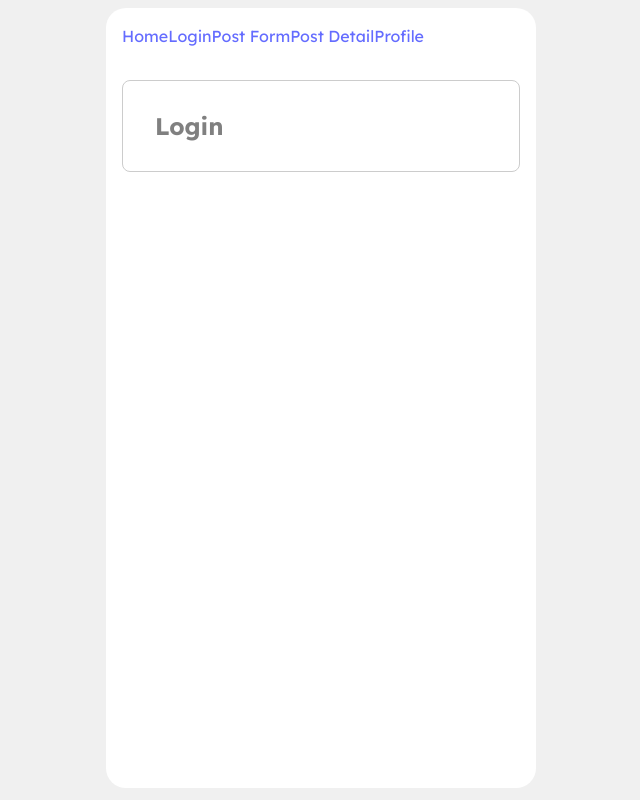
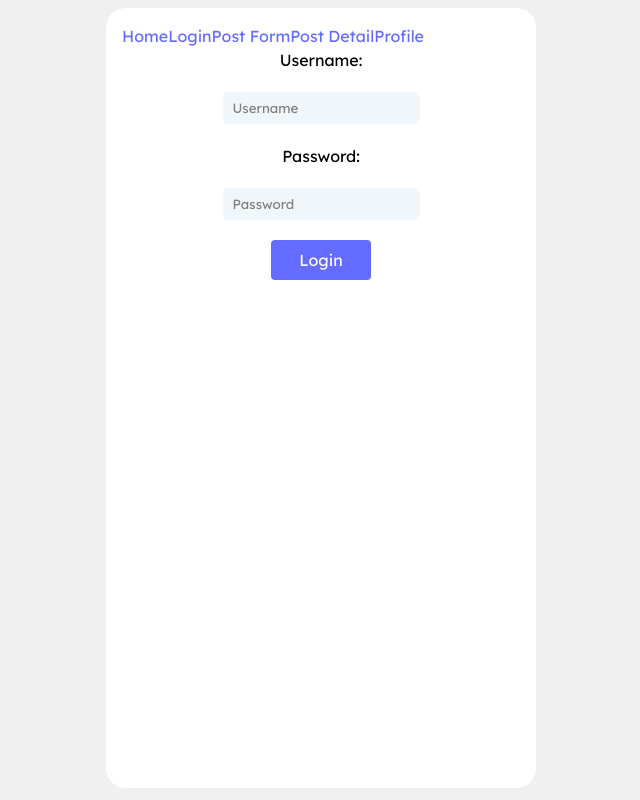
Before and after one commit to timcritt/awp_prac, a Vue app: page /login in a window 1280 px wide. Shown: the whole page, without its empty margins (319-959 px from the left). Built offline with nearby package versions, Linux system fonts and the light colour scheme.

Commit message:
sessionStore created. Authentication implemented on login page

```diff
--- a/package.json
+++ b/package.json
@@ -9,6 +9,8 @@
 		"preview": "vite preview"
 	},
 	"dependencies": {
+		"axios": "^1.9.0",
+		"pinia": "^3.0.3",
 		"vue": "3.5.13",
 		"vue-router": "4.5.0"
 	},
--- a/src/main.js
+++ b/src/main.js
@@ -1,6 +1,11 @@
 import { createApp } from "vue";
-import "./styles/main.css";
+import { createPinia } from "pinia";
+
 import App from "./App.vue";
 import router from "./router/router.js";
 
-createApp(App).use(router).mount("#app");
+import "./styles/main.css";
+
+const pinia = createPinia();
+
+createApp(App).use(router).use(pinia).mount("#app");
--- /dev/null
+++ b/src/stores/session.js
@@ -0,0 +1,36 @@
+import { defineStore } from "pinia";
+import { ref, computed } from "vue";
+import axios from "axios";
+
+export const useSessionStore = defineStore("session-store", () => {
+	const token = ref(null);
+	const name = ref(null);
+	const surname = ref(null);
+
+	const isAuthenticated = computed(() => !!token.value);
+
+	async function login(username, password) {
+		const payload = {
+			username: username,
+			password: password,
+		};
+
+		try {
+			const response = await axios.post("http://localhost:3000/login", payload);
+
+			console.log("Login successful:", response.data);
+			// You can store token or user data here
+			// localStorage.setItem('token', response.data.token)
+		} catch (error) {
+			if (error.response) {
+				console.error("Login failed:", error.response.data);
+			} else if (error.request) {
+				console.error("No response received from server");
+			} else {
+				console.error("Error:", error.message);
+			}
+		}
+	}
+
+	return { token, name, surname, isAuthenticated, login };
+});
--- a/src/styles/main.css
+++ b/src/styles/main.css
@@ -1,4 +1,4 @@
-@import url('https://fonts.googleapis.com/css2?family=Lexend+Deca:wght@100..900&display=swap');
+@import url("https://fonts.googleapis.com/css2?family=Lexend+Deca:wght@100..900&display=swap");
 
 :root {
 	--primary-color: #646cff;
@@ -9,16 +9,16 @@
 	font-family: var(--font-family);
 	line-height: 1.5;
 	font-weight: 400;
-
 }
 
 html {
-  box-sizing: border-box
+	box-sizing: border-box;
 }
 
-*, :after, :before {
-  box-sizing:
-  inherit
+*,
+:after,
+:before {
+	box-sizing: inherit;
 }
 
 * {
@@ -61,9 +61,8 @@ body {
 	border: 4px solid rgba(0, 0, 0, 0);
 	background-clip: padding-box;
 	border-radius: 9999px;
-  background-color: #AAAAAA;
+	background-color: #aaaaaa;
 }
-
 
 h1 {
 	font-size: 1.5rem;
@@ -102,7 +101,7 @@ p {
 }
 
 .has-text-small {
-  font-size: .75rem;
+	font-size: 0.75rem;
 }
 
 /* List */
@@ -115,7 +114,6 @@ ul {
 	margin-inline-end: 0px;
 	padding-inline-start: 0px;
 }
-
 
 /*Button*/
 button {
@@ -183,13 +181,18 @@ select {
 	min-height: 2rem;
 }
 
-input::placeholder, textarea::placeholder, textarea {
+input::placeholder,
+textarea::placeholder,
+textarea {
 	font-family: var(--font-family);
 	color: grey;
 }
 
-input, select, textarea {
+input,
+select,
+textarea {
 	outline: none;
+	background-color: #f0f6f9; /*added by Tim*/
 }
 
 .error {
--- a/src/views/Login.vue
+++ b/src/views/Login.vue
@@ -1,22 +1,46 @@
+<script setup>
+import { ref } from "vue";
+import { useSessionStore } from "@/stores/session";
+import { storeToRefs } from "pinia";
+
+const sessionStore = useSessionStore();
+
+// Extract the login function from the session store
+const { login } = sessionStore;
+
+//locally stored login details entered by user
+const username = ref("");
+const password = ref("");
+
+const handleLogin = () => {
+	if (username.value && password.value) {
+		//Pass the values, not the refs, to the login function
+		login(username.value, password.value);
+	}
+};
+</script>
+
 <template>
-	<div class="login">
-		<h1>Login</h1>
-		<form @submit.prevent="handleLogin"></form>
-	</div>
+	<main class="login">
+		<form class="input-group" @submit.prevent="handleLogin">
+			<label for="username">Username:</label>
+			<input type="text" placeholder="Username" v-model="username" required />
+			<label for="password">Password:</label>
+			<input
+				type="password"
+				placeholder="Password"
+				v-model="password"
+				required
+			/>
+			<button class="btn btn--cta" @click="handleLogin">Login</button>
+		</form>
+	</main>
 </template>
 
-<script setup></script>
-
 <style scoped>
-.login {
-	max-width: 400px;
-	margin: 2rem auto;
-	padding: 2rem;
-	border: 1px solid #ccc;
-	border-radius: 8px;
-}
-.error {
-	color: red;
-	margin-top: 1rem;
+form {
+	display: grid;
+	place-items: center;
+	gap: 20px;
 }
 </style>
```
Also changed, not shown: 1 other file (tests, documents, lock files or other folders). Lines whose indentation alone changed are shown as unchanged.
